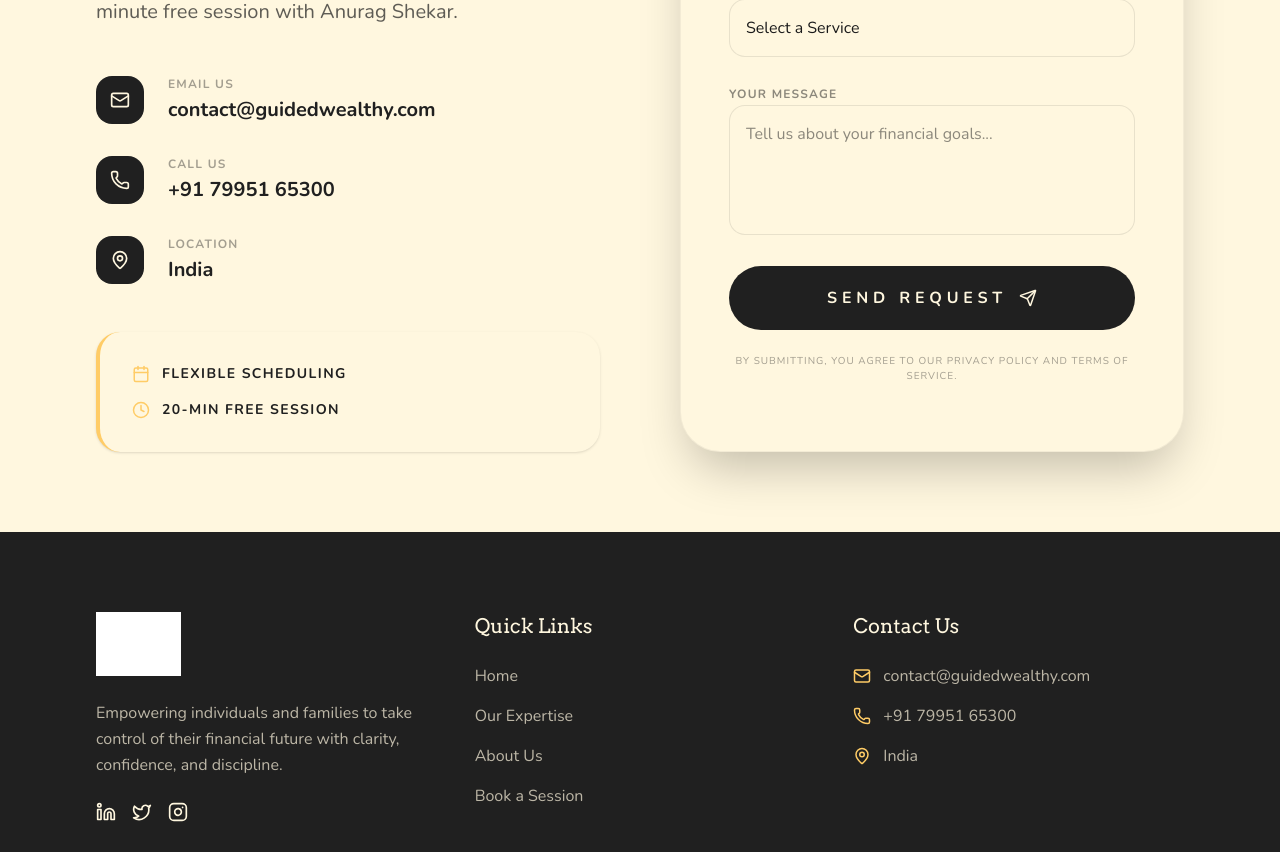
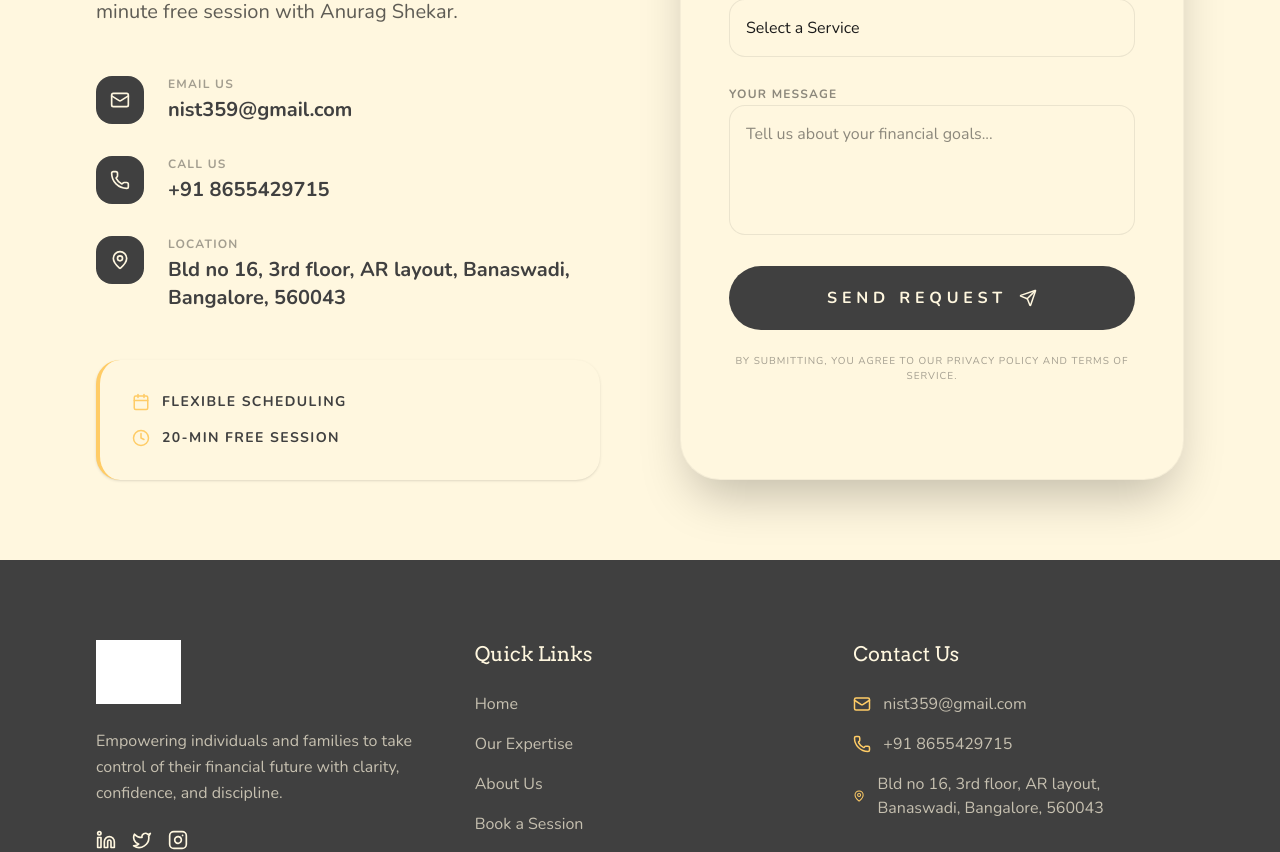
Before and after one commit to Sanju0845/Guided-wealth, a React (Vite) app: page /booking in a window 1280 px wide. Shown: the part 494-1346 px from the top of the page. Built offline with nearby package versions, Linux system fonts and the light colour scheme; grey boxes are pictures that could not be loaded.

Commit message:
Update contact details and primary color to #404040

```diff
--- a/src/components/Footer.tsx
+++ b/src/components/Footer.tsx
@@ -35,15 +35,15 @@ export default function Footer() {
           <ul className="space-y-4 text-cream/70">
             <li className="flex items-center space-x-3">
               <Mail size={18} className="text-accent" />
-              <span>contact@guidedwealthy.com</span>
+              <span>nist359@gmail.com</span>
             </li>
             <li className="flex items-center space-x-3">
               <Phone size={18} className="text-accent" />
-              <span>+91 79951 65300</span>
+              <span>+91 8655429715</span>
             </li>
             <li className="flex items-center space-x-3">
               <MapPin size={18} className="text-accent" />
-              <span>India</span>
+              <span>Bld no 16, 3rd floor, AR layout, Banaswadi, Bangalore, 560043</span>
             </li>
           </ul>
         </div>
--- a/src/index.css
+++ b/src/index.css
@@ -5,7 +5,7 @@
   --font-serif: "Arvo", serif;
   --font-sans: "Nunito", sans-serif;
 
-  --color-primary: #202020;
+  --color-primary: #404040;
   --color-accent: #fc6;
   --color-accent-light: #ffcc66;
   --color-cream: #fff7df;
--- a/src/pages/Booking.tsx
+++ b/src/pages/Booking.tsx
@@ -35,7 +35,7 @@ export default function Booking() {
                   </div>
                   <div>
                     <p className="text-[10px] md:text-xs uppercase tracking-widest text-ink/40 font-bold mb-1">Email Us</p>
-                    <p className="text-lg md:text-xl font-bold text-primary">contact@guidedwealthy.com</p>
+                    <p className="text-lg md:text-xl font-bold text-primary">nist359@gmail.com</p>
                   </div>
                 </div>
 
@@ -45,7 +45,7 @@ export default function Booking() {
                   </div>
                   <div>
                     <p className="text-[10px] md:text-xs uppercase tracking-widest text-ink/40 font-bold mb-1">Call Us</p>
-                    <p className="text-lg md:text-xl font-bold text-primary">+91 79951 65300</p>
+                    <p className="text-lg md:text-xl font-bold text-primary">+91 8655429715</p>
                   </div>
                 </div>
 
@@ -55,7 +55,7 @@ export default function Booking() {
                   </div>
                   <div>
                     <p className="text-[10px] md:text-xs uppercase tracking-widest text-ink/40 font-bold mb-1">Location</p>
-                    <p className="text-lg md:text-xl font-bold text-primary">India</p>
+                    <p className="text-lg md:text-xl font-bold text-primary">Bld no 16, 3rd floor, AR layout, Banaswadi, Bangalore, 560043</p>
                   </div>
                 </div>
               </div>
```
